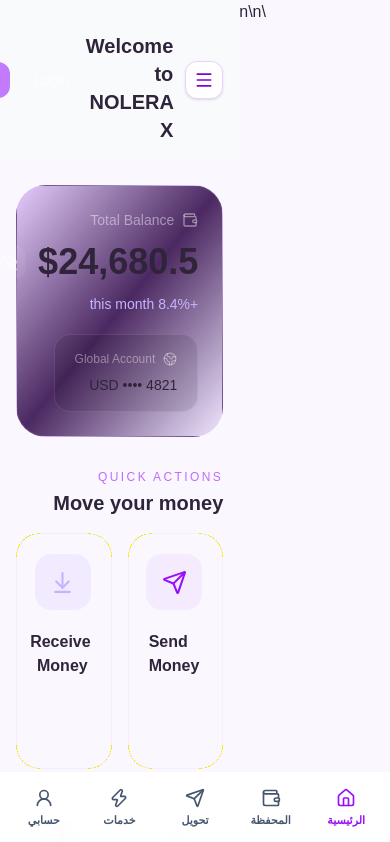
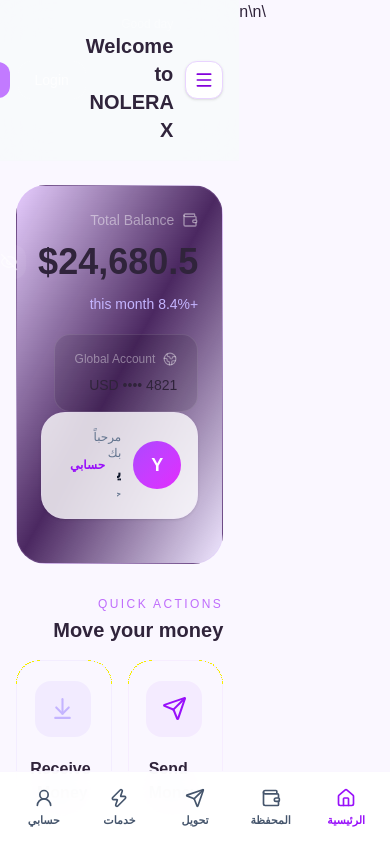
Before and after one commit to yahyahamza888/NOLERA-X, a Next.js app: page / in a window 390 px wide. Shown: the top 842 px of the page. Built offline with nearby package versions, Linux system fonts and the light colour scheme.

Commit message:
Update NOLERA X mobile layout

```diff
--- a/app/page.tsx
+++ b/app/page.tsx
@@ -30,6 +30,9 @@
   }
 
   return (
+
+
+
     <main
       dir={language === "ar" ? "rtl" : "ltr"}
       lang={language}
@@ -138,7 +141,7 @@
 
         </aside>
 
-        <section className="min-w-0 flex-1">
+        <section className="min-w-0 flex-1 pb-24 lg:pb-0">
 
           <header className="border-b border-purple-100/10 bg-slate-50/90 px-4 py-4 backdrop-blur-xl sm:px-6 lg:px-10">
             <div className="mx-auto flex max-w-7xl items-center justify-between">
@@ -209,7 +212,24 @@
 
               </div>
 
-            </section>
+
+          <section className="mb-5 flex items-center justify-between rounded-3xl border border-purple-200/20 bg-white/80 p-4 shadow-sm backdrop-blur dark:border-purple-300/10 dark:bg-[#211628]/80">
+            <div className="flex min-w-0 items-center gap-3">
+              <div className="flex h-12 w-12 shrink-0 items-center justify-center overflow-hidden rounded-full bg-gradient-to-br from-purple-500 to-fuchsia-500 text-lg font-bold text-white">
+                Y
+              </div>
+              <div className="min-w-0">
+                <p className="text-xs text-slate-500 dark:text-white/50">مرحباً بك</p>
+                <p className="truncate text-base font-bold text-slate-900 dark:text-white">يحيى</p>
+                <p className="truncate text-[11px] text-slate-500 dark:text-white/40">حساب NOLERA X</p>
+              </div>
+            </div>
+            <Link href="/profile" className="rounded-xl px-3 py-2 text-xs font-semibold text-purple-600 hover:bg-purple-50 dark:hover:bg-white/5">
+              حسابي
+            </Link>
+          </section>
+
+</section>
 
             <section className="mt-8">
               <div className="mb-4">
@@ -295,7 +315,7 @@
                         {tx[0]}
                       </div>
 
-                      <div className="min-w-0 flex-1">
+                      <div className="min-w-0 flex-1 pb-24 lg:pb-0">
                         <div className="truncate text-sm font-medium">
                           {tx[1]}
                         </div>
@@ -321,7 +341,7 @@
                 <div className="flex items-center justify-between">
                   <div>
                     <p className="text-xs uppercase tracking-[0.2em] text-white/30">
-                      Your Card
+                      بطاقتك
                     </p>
                     <h2 className="mt-1 text-xl font-semibold">
                       NOLERA X Card
```
